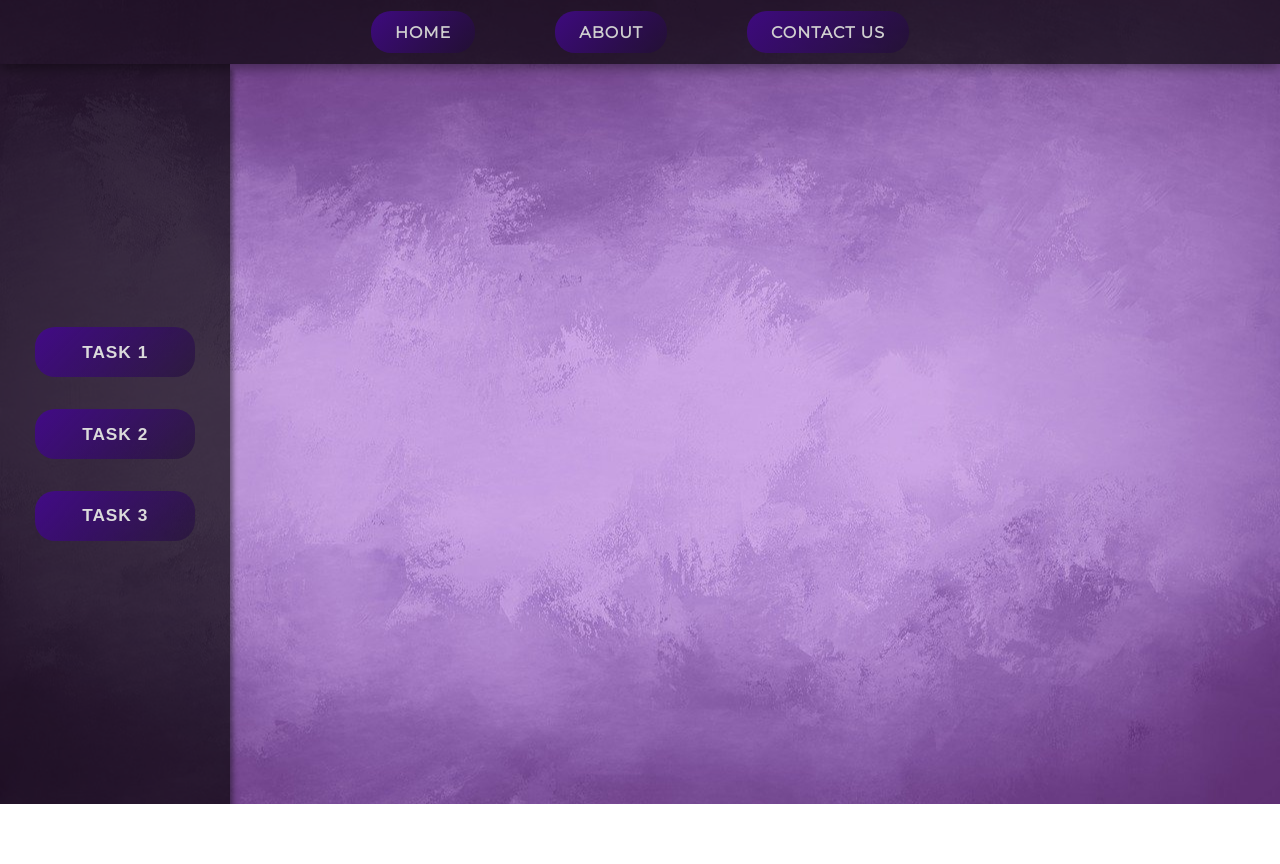
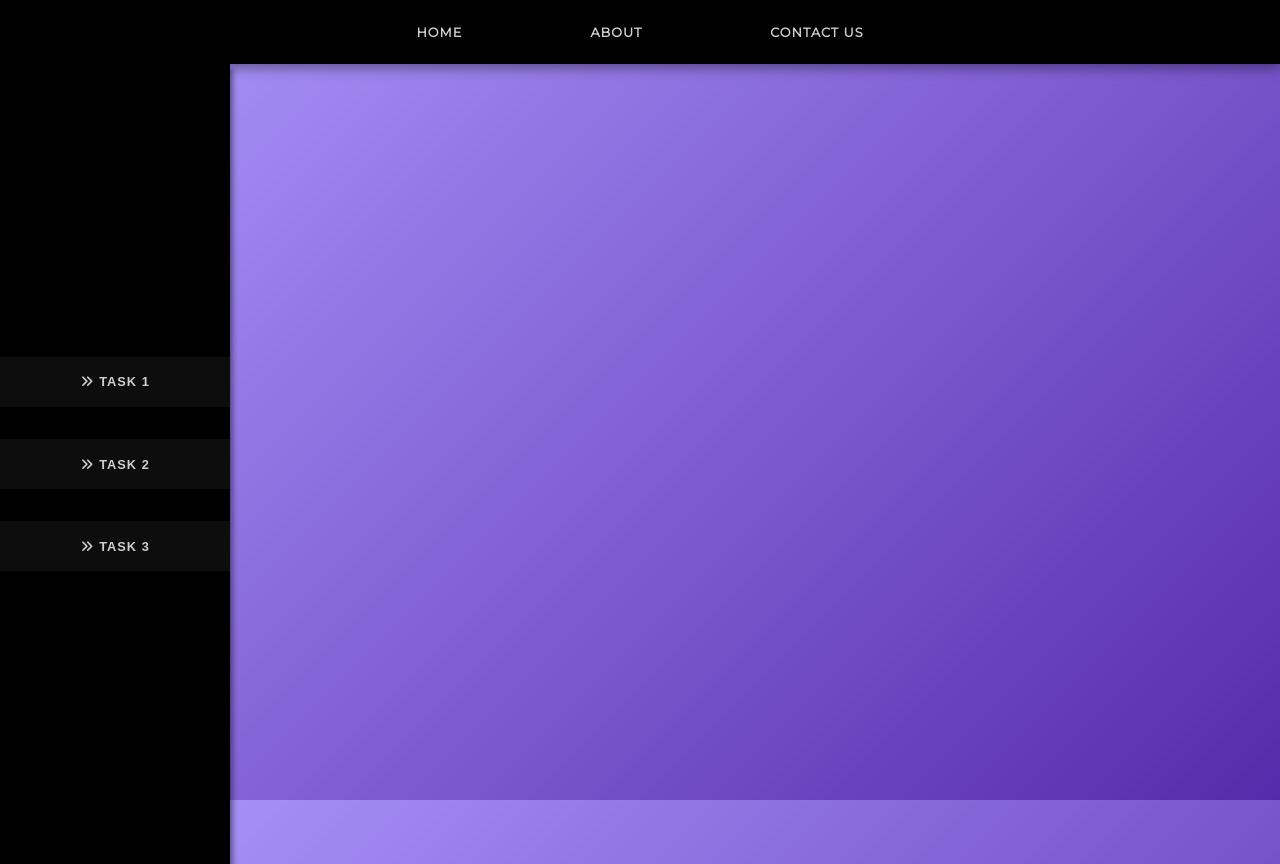
Before and after one commit to rebeckajohansson94/my-first-react-app, a React (Vite) app: page / in a window 1280 px wide. Before the commit the page ends 804 px from the top, so only its background shows below. Built offline with nearby package versions, Linux system fonts and the light colour scheme.

Commit message:
Cleaned code and added more styling overall

```diff
--- a/src/Components/MobileMenu,.jsx
+++ b/src/Components/MobileMenu,.jsx
@@ -16,7 +16,7 @@ export default function MobileMenu({ isOpen }) {
           <a href="#">Contact us</a>
         </li>
       </ul>
-      <div mobile-tasks>
+      <div>
         <SidebarButton text="Task 1" />
         <SidebarButton text="Task 2" />
         <SidebarButton text="Task 3" />
--- a/src/Components/Navbar/Navbar.jsx
+++ b/src/Components/Navbar/Navbar.jsx
@@ -16,8 +16,8 @@ export default function Navbar() {
         <i className="fas fa-bars"></i>
       </button>
 
-      {/* For big screens/desktop : */}
-      <ul className="navbar-list desktop-only">
+      {/* For big screens/desktop view : */}
+      <ul className="navbar-list">
         {navbarLinks.map((link) => (
           <li key={link.text}>
             <a href={link.href}>{link.text}</a>
--- a/src/Components/Sidebar/Sidebar.jsx
+++ b/src/Components/Sidebar/Sidebar.jsx
@@ -1,26 +1,11 @@
-import { useState } from "react";
 import SidebarButton from "./SidebarButton";
 
 export default function SideBar() {
-  const [sidebar, setSidebar] = useState(false);
-
   return (
-    <>
-      <button className="toggle-sidebar" onClick={() => setSidebar(!sidebar)}>
-        {sidebar ? (
-          "Close"
-        ) : (
-          <span>
-            <i class="fa-solid fa-angles-right"></i>
-            Sidebar
-          </span>
-        )}
-      </button>
-      <aside className={`sidebar ${sidebar ? "open" : ""}`}>
-        <SidebarButton text="Task 1" />
-        <SidebarButton text="Task 2" />
-        <SidebarButton text="Task 3" />
-      </aside>
-    </>
+    <aside className="sidebar">
+      <SidebarButton text="Task 1" />
+      <SidebarButton text="Task 2" />
+      <SidebarButton text="Task 3" />
+    </aside>
   );
 }
--- a/src/Components/Sidebar/SidebarButton.jsx
+++ b/src/Components/Sidebar/SidebarButton.jsx
@@ -1,3 +1,10 @@
 export default function SidebarButton({ text }) {
-  return <button className="sidebar-btn">{text}</button>;
+  return (
+    <button className="sidebar-btn">
+      <span className="icon-sidebarbtn">
+        <i className="fas fa-angle-double-right"></i>
+      </span>
+      {text}
+    </button>
+  );
 }
--- a/src/index.css
+++ b/src/index.css
@@ -4,18 +4,18 @@
   margin: 0;
 }
 
+/* GENERAL STYLING */
 body {
   font-family: "Montserrat", sans-serif;
-  background-image: url("../src/assets/background-img.jpg");
-  background-repeat: no-repeat;
-  background-position: center;
-  background-size: cover;
+  background: linear-gradient(135deg, #af9bff, #562bab);
   height: 100vh;
   overflow: hidden;
+  display: flex;
+  flex-direction: column;
 }
 
 .navbar {
-  background-color: rgba(2, 0, 0, 0.678);
+  background-color: black;
   width: 100vw;
   height: 4rem;
   display: flex;
@@ -28,16 +28,15 @@ body {
   justify-content: center;
   align-items: center;
   gap: 5rem;
-  flex: 1;
+  margin: auto;
 }
 
 .navbar-list li {
   list-style: none;
   text-transform: uppercase;
   letter-spacing: 1px;
-  background: linear-gradient(135deg, #3e0a7f, #1f0b3692);
   padding: 0.7rem 1.5rem;
-  border-radius: 20px;
+  font-size: 0.8rem;
 }
 
 a {
@@ -46,14 +45,15 @@ a {
   font-weight: 600;
 }
 
+/* Hamburger icon hidden in desktop-view */
 .hamburger {
   display: none;
 }
 
 .sidebar {
-  background-color: rgba(2, 0, 0, 0.678);
+  background-color: black;
   width: 18vw;
-  min-height: calc(100vh - 60px); /* gives 60px navbar height */
+  height: 100vh;
   display: flex;
   flex-direction: column;
   align-items: center;
@@ -61,38 +61,32 @@ a {
   box-shadow: 0px 8px 5px 3px rgba(0, 0, 0, 0.4);
 }
 
-.toggle-sidebar {
-  display: none;
+.icon-sidebarbtn {
+  margin-right: 0.3rem;
 }
 
 .sidebar-btn {
   margin: 1rem;
-  padding: 0.9rem 2rem;
-  width: 10rem;
-  border-radius: 20px;
-  background: linear-gradient(135deg, #3e0a7f, #1f0b3692);
+  padding: 1.1rem 2rem;
+  width: 18vw;
+  background-color: rgba(24, 24, 24, 0.547);
   border: none;
   cursor: pointer;
   color: rgb(207, 207, 207);
   letter-spacing: 1px;
-  filter: brightness(1.06);
   text-transform: uppercase;
   font-weight: 600;
-  font-size: 1.08rem;
-  transition: background 0.3s ease;
+  font-size: 0.8rem;
 }
 
-button:hover,
-li:hover {
-  background: linear-gradient(135deg, #3e0a7f, #581a9a);
+.sidebar-btn:hover,
+li:hover,
+.mobile-nav-links li:hover {
+  background-color: rgb(24, 24, 24);
   cursor: pointer;
 }
 
 .container {
-  display: flex;
-}
-
-.desktop-only {
   display: flex;
 }
 
@@ -103,7 +97,7 @@ li:hover {
     display: none;
   }
 
-  .desktop-only {
+  .navbar-list {
     display: none;
   }
 
@@ -121,6 +115,15 @@ li:hover {
 
   .fa-bars {
     font-size: 1.8rem;
+    color: rgb(216, 216, 216);
+  }
+
+  .hamburger:hover {
+    cursor: pointer;
+  }
+
+  .fa-bars:hover {
+    color: white;
   }
 
   .mobile-menu {
@@ -134,10 +137,10 @@ li:hover {
     flex-direction: column;
     gap: 2rem;
     z-index: 100;
+    box-shadow: 0px 0px 9px 5px rgba(0, 0, 0, 0.4);
   }
 
-  .mobile-nav-links,
-  .mobile-tasks {
+  .mobile-nav-links {
     display: flex;
     flex-direction: column;
     gap: 1rem;
@@ -147,10 +150,11 @@ li:hover {
   .mobile-nav-links li {
     list-style: none;
     text-transform: uppercase;
-    background: linear-gradient(135deg, #3e0a7f, #1f0b3692);
+    background-color: rgba(24, 24, 24, 0.547);
     padding: 0.7rem 1.5rem;
-    border-radius: 20px;
     text-align: center;
+    width: 9rem;
+    font-size: 0.8rem;
   }
 
   .mobile-nav-links a {
@@ -160,27 +164,20 @@ li:hover {
   }
 
   .sidebar-btn {
-    font-size: 1rem;
-    width: 8rem;
-    border-radius: 20px;
-    background: linear-gradient(135deg, #3e0a7f, #1f0b3692);
-    border: none;
-    cursor: pointer;
-    color: rgb(207, 207, 207);
-    letter-spacing: 1px;
-    font-weight: 600;
-    padding: 0.9rem 2rem;
-    transition: background 0.3s ease;
-  }
-
-  .sidebar-btn:hover {
-    background: linear-gradient(135deg, #3e0a7f, #581a9a);
+    padding: 0.8rem 0;
+    display: block;
+    margin: 0 auto 1rem;
+    width: 9rem;
   }
 }
 
 @media (max-width: 1160px) {
   .sidebar {
     width: 30%;
+  }
+
+  .sidebar-btn {
+    width: 30vw;
   }
 }
 
```
